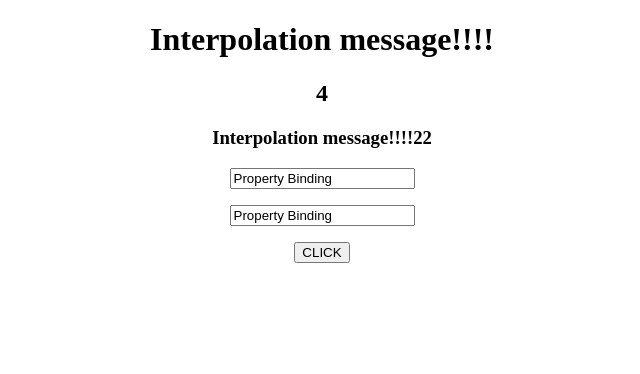
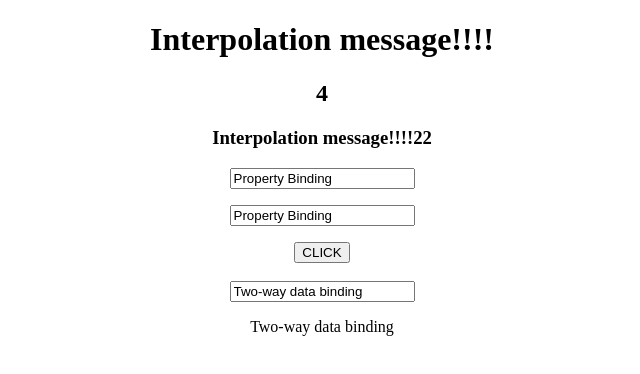
Before and after one commit to nagmabano/AngularApplication, an Angular app in the folder my-app/: page / in a window 1280 px wide. Shown: the top 374 px of the page, without its empty margins (318-958 px from the left). Built offline with nearby package versions, Linux system fonts and the light colour scheme.

Commit message:
Two way Data Binding

```diff
--- a/my-app/src/app/header/header.component.html
+++ b/my-app/src/app/header/header.component.html
@@ -7,3 +7,6 @@
 
 <p><button (click)="onClick()">CLICK</button></p>             <!-- Event Binding -->
 <h3>{{ clickMessage }}</h3>
+
+<p><input type="text" [(ngModel)]="title1"></p>                <!-- Two way Binding -->
+<p>{{ title1 }}</p>
--- a/my-app/src/app/header/header.component.ts
+++ b/my-app/src/app/header/header.component.ts
@@ -10,6 +10,7 @@ export class HeaderComponent {
   message: string = "Interpolation message!!!!";
   title: string = "Property Binding";
   clickMessage: string = "";
+  title1: string = "Two-way data binding";
 
   onClick(){
     this.clickMessage = "Event Binding";
```
